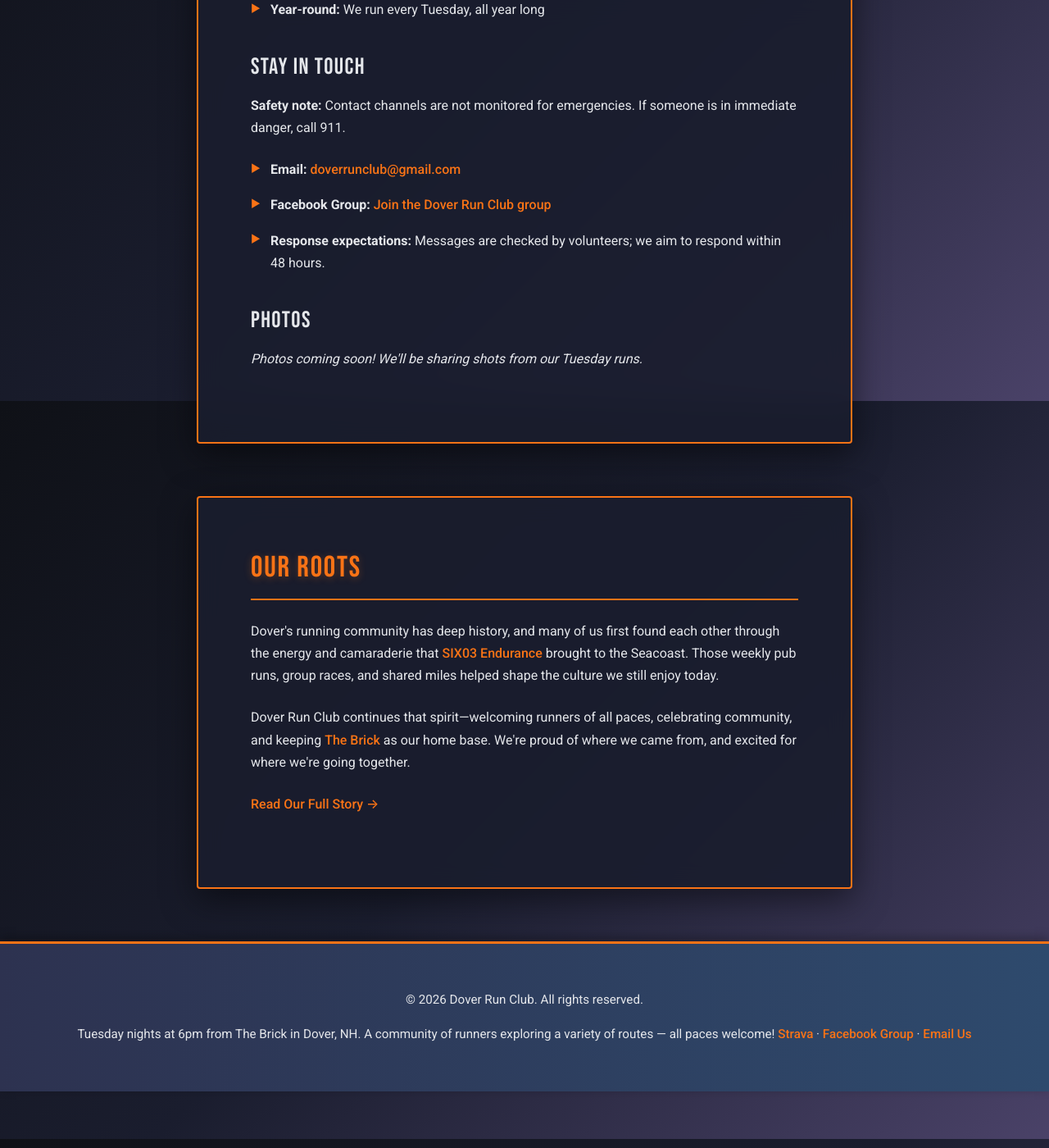
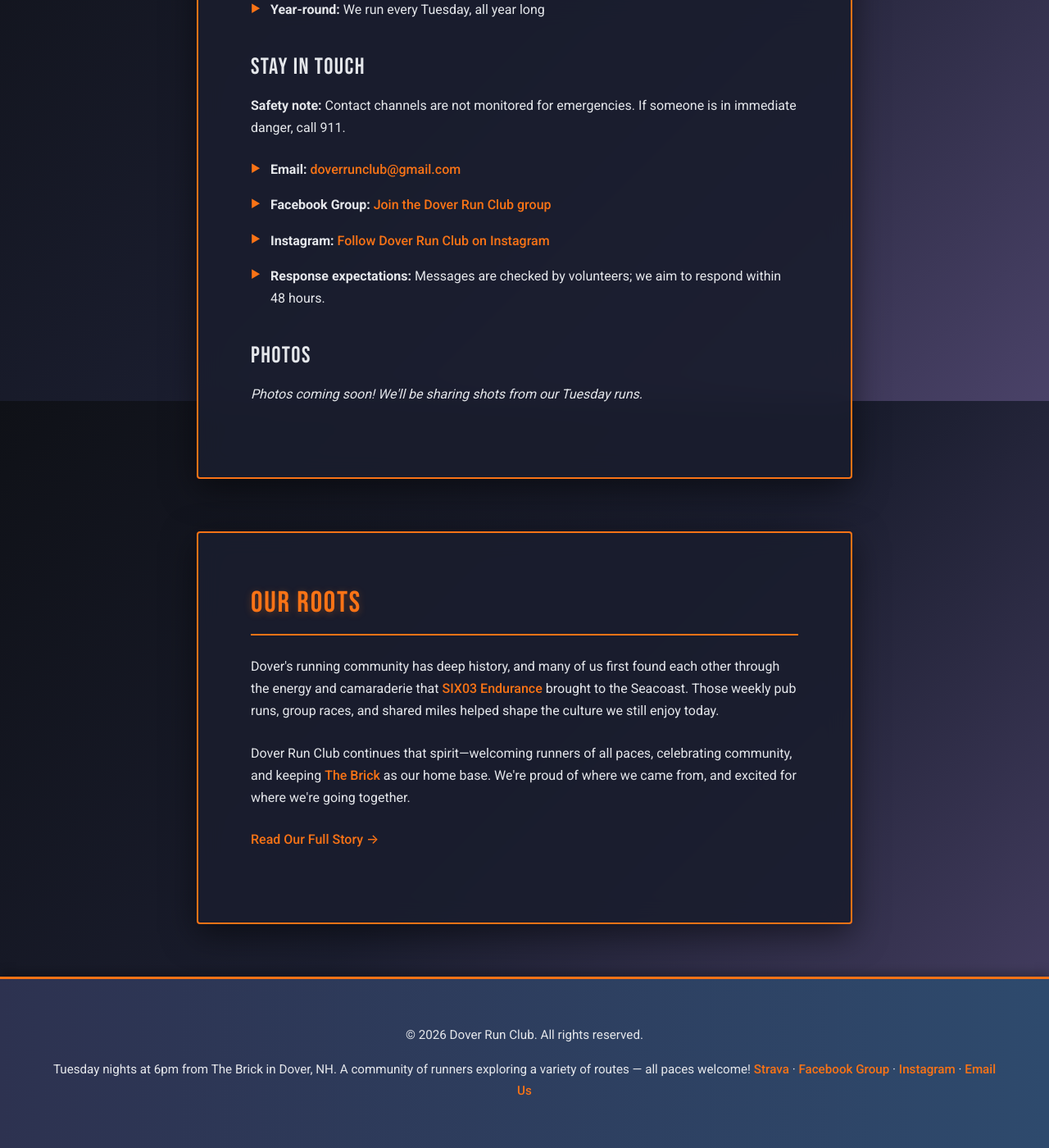
Before and after one commit to dekay2001/dover-run-club-website, a Jekyll site: the page built from index.md, in a window 1280 px wide and 1400 px high, scrolled down 2211 px. Shown: the whole window at 82% size. Built offline with Jekyll 4.4.1, drawn with Linux system fonts in a browser that asks for light colours.

Commit message:
Add Instagram link to social media section in config and footer

```diff
--- a/_config.yml
+++ b/_config.yml
@@ -20,6 +20,7 @@
   name: Dover Run Club
   links:
     - https://www.facebook.com/groups/doverrunclub
+    - https://www.instagram.com/doverrunclubnh/
     - https://www.strava.com/clubs/1768701
 
 # Exclude from processing
--- a/_includes/footer.html
+++ b/_includes/footer.html
@@ -8,6 +8,8 @@
                 ·
                 <a href="https://www.facebook.com/groups/doverrunclub" target="_blank" rel="noopener" aria-label="Visit our Facebook group">Facebook Group</a>
                 ·
+                <a href="https://www.instagram.com/doverrunclubnh/" target="_blank" rel="noopener" aria-label="Visit our Instagram page">Instagram</a>
+                ·
                 <a href="mailto:{{ site.contact_email }}" aria-label="Email {{ site.title }}">Email Us</a>
             </p>
         </div>
--- a/index.md
+++ b/index.md
@@ -69,6 +69,7 @@
     <ul>
         <li><strong>Email:</strong> <a href="mailto:{{ site.contact_email }}">{{ site.contact_email }}</a></li>
         <li><strong>Facebook Group:</strong> <a href="https://www.facebook.com/groups/doverrunclub" target="_blank" rel="noopener">Join the {{ site.title }} group</a></li>
+        <li><strong>Instagram:</strong> <a href="https://www.instagram.com/doverrunclubnh/" target="_blank" rel="noopener">Follow {{ site.title }} on Instagram</a></li>
         <li><strong>Response expectations:</strong> Messages are checked by volunteers; we aim to respond within 48 hours.</li>
     </ul>
 
```
